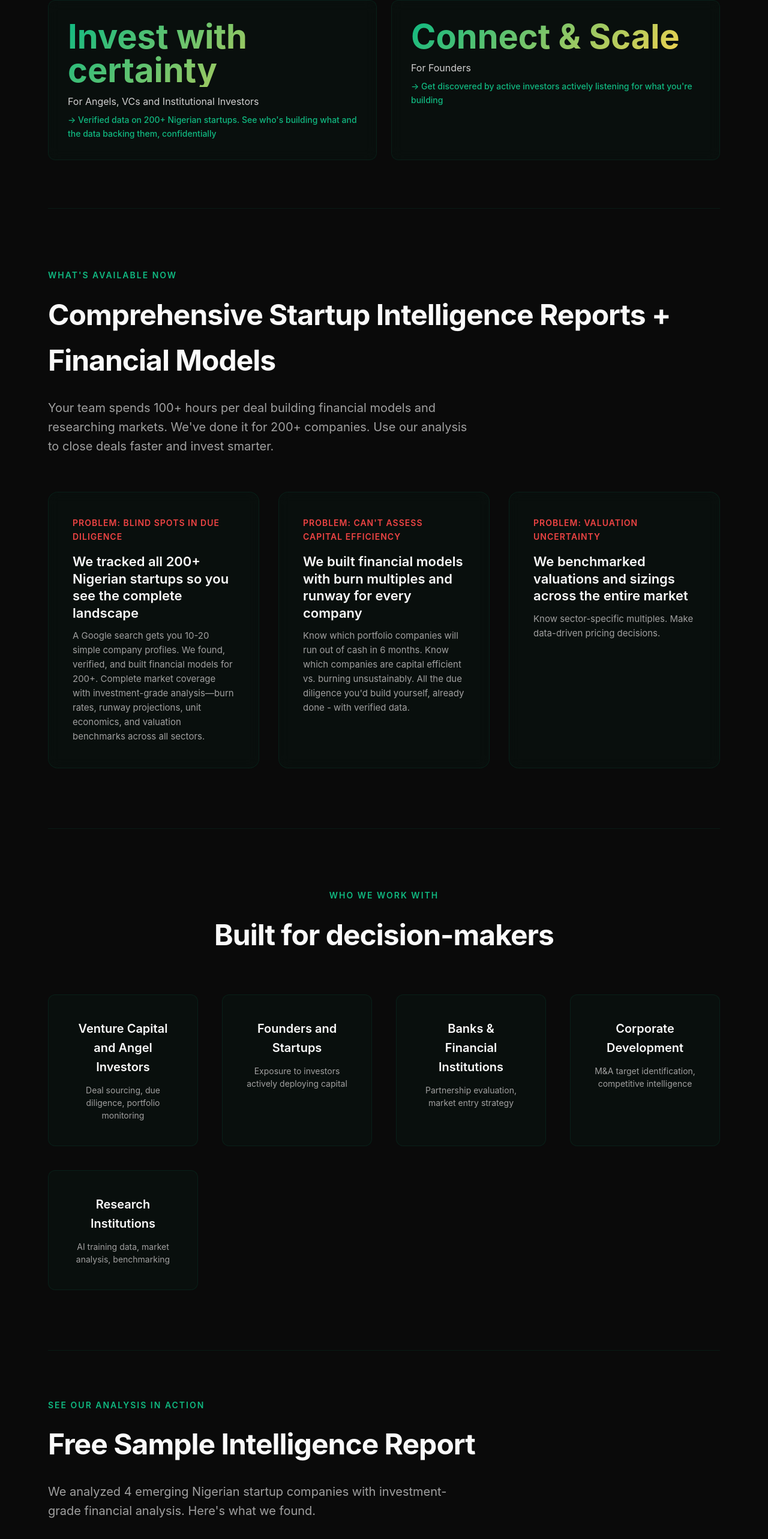
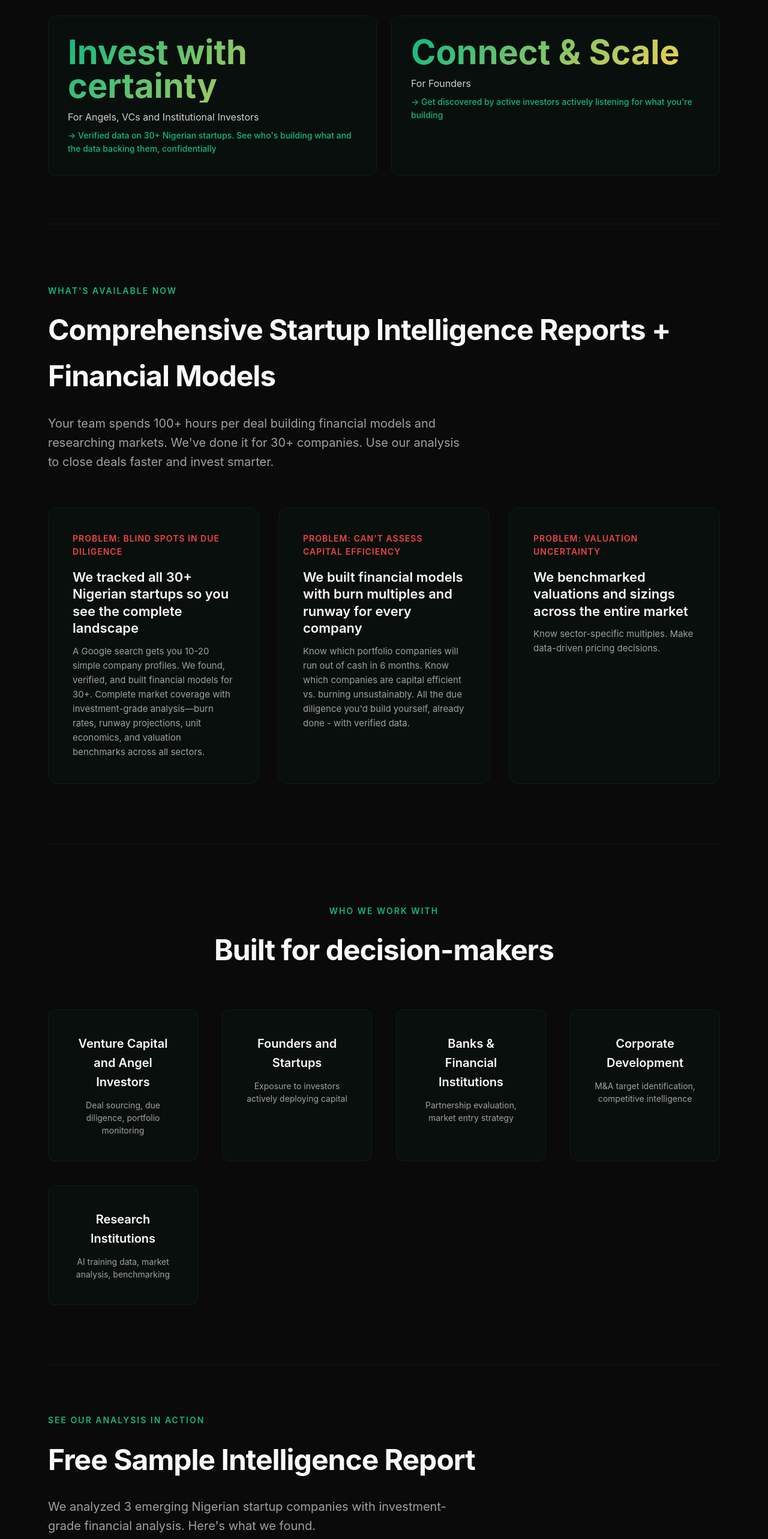
Before and after one commit to odinaka541/lemina-landing-page, a Next.js app: page / in a window 1280 px wide. Shown: the part 1523-4089 px from the top of the page at 60% size. Built offline with nearby package versions, Linux system fonts and the light colour scheme.

Commit message:
updated copies

```diff
--- a/app/page.tsx
+++ b/app/page.tsx
@@ -25,7 +25,7 @@ export default function Home() {
         },
         {
             name: "Xara",
-            stage: "Pre-Seed",
+            stage: "Pre-seed",
             metrics: [
                 { label: "Focus", value: "WhatsApp-first payment system" },
                 { label: "Total Funding", value: "Bootstrapped" },
@@ -67,7 +67,7 @@ export default function Home() {
         <>
             <div className="gradient-bg"></div>
             <div className="grid-overlay"></div>
-
+            fo
             <div className="container">
                 <nav>
                     <div className="logo">
@@ -117,7 +117,7 @@ export default function Home() {
                         <div className="insight-card">
                             <div className="insight-number">Invest with certainty</div>
                             <div className="insight-text">For Angels, VCs and Institutional Investors</div>
-                            <div className="insight-action">→ Verified data on 200+ Nigerian startups. See who's building what and the data backing them, confidentially</div>
+                            <div className="insight-action">→ Verified data on 30+ Nigerian startups. See who's building what and the data backing them, confidentially</div>
                         </div>
                         <div className="insight-card">
                             <div className="insight-number">Connect & Scale</div>
@@ -131,13 +131,13 @@ export default function Home() {
                     <div className="section-label">What's available now</div>
                     <h2 className="section-title">Comprehensive Startup Intelligence Reports + Financial Models</h2>
                     <p className="section-description">Your team spends 100+ hours per deal building financial models and researching markets.
-            We've done it for 200+ companies. Use our analysis to close deals faster and invest smarter.</p>
+            We've done it for 30+ companies. Use our analysis to close deals faster and invest smarter.</p>
 
                     <div className="product-grid">
                         <div className="product-card">
                             <div className="product-problem">Problem: Blind spots in due diligence</div>
-                            <div className="product-name">We tracked all 200+ Nigerian startups so you see the complete landscape</div>
-                            <div className="product-description">A Google search gets you 10-20 simple company profiles. We found, verified, and built financial models for 200+. Complete market coverage with investment-grade analysis—burn rates, runway projections, unit economics, and valuation benchmarks across all sectors.</div>
+                            <div className="product-name">We tracked all 30+ Nigerian startups so you see the complete landscape</div>
+                            <div className="product-description">A Google search gets you 10-20 simple company profiles. We found, verified, and built financial models for 30+. Complete market coverage with investment-grade analysis—burn rates, runway projections, unit economics, and valuation benchmarks across all sectors.</div>
                         </div>
                         <div className="product-card">
                             <div className="product-problem">Problem: Can't assess capital efficiency</div>
@@ -184,7 +184,7 @@ export default function Home() {
                 <section className="product-section" style={{paddingTop: '80px', paddingBottom: '80px'}}>
                     <div className="section-label">See our analysis in action</div>
                     <h2 className="section-title">Free Sample Intelligence Report</h2>
-                    <p className="section-description">We analyzed 4 emerging Nigerian startup companies with investment-grade financial analysis. Here's what we found.</p>
+                    <p className="section-description">We analyzed 3 emerging Nigerian startup companies with investment-grade financial analysis. Here's what we found.</p>
 
                     <div style={{maxWidth: '900px', margin: '0 auto'}}>
                         {/* Sample Report Preview Image */}
@@ -245,7 +245,7 @@ export default function Home() {
                                 View Full Sample Report
                             </a>
                             <div style={{marginTop: '16px', fontSize: '14px', color: '#A0A0A0'}}>
-                                This sample = 4 companies. The full report = 200+ companies with comprehensive data.
+                                This sample = 4 companies. The full report = 30+ companies with comprehensive data.
                             </div>
                         </div>
                     </div>
```
